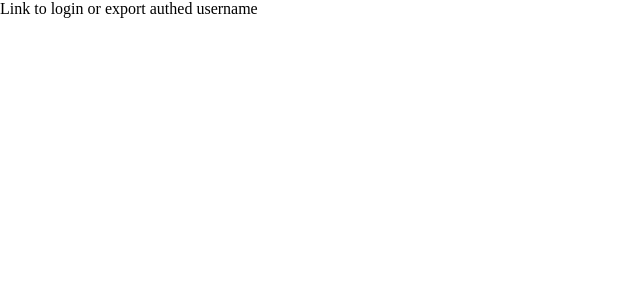
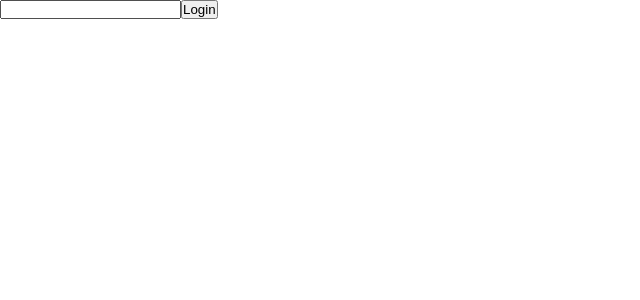
Before and after one commit to snoh666/anon-ask-react, a React (Create React App) app: page /login in a window 1280 px wide. Shown: the top 300 px of the page, without its empty margins (0-640 px from the left). Built offline with nearby package versions, Linux system fonts and the light colour scheme; the HTML template or start-up script is replaced by a standard one.

Commit message:
Basic structure of login form and isAuth switch

```diff
--- a/src/components/login.jsx
+++ b/src/components/login.jsx
@@ -1,11 +1,29 @@
-import React from 'react'
+import React, { useState } from 'react'
+import { Redirect } from 'react-router-dom';
 
-const Login = () => {
+const Login = ({ setAuth, isAuth }) => {
+
+  const [username, setUsername] = useState("");
+  const [password, setPassword] = useState("");
+
+  const tryLogin = e => {
+    e.preventDefault();
+
+    setAuth(true);
+
+  }
 
   return (
     <header>
-      <div>
-        <span>Link to login or export authed username</span>
+      <div className="Login">
+        {isAuth ? (
+          <Redirect to="/" />
+        ) : (
+          <form onSubmit = { tryLogin }>
+            <input type = "text" className = "username"/>
+            <button type="submit">Login</button>
+          </form>
+        )}
       </div>
     </header>
   );
```
